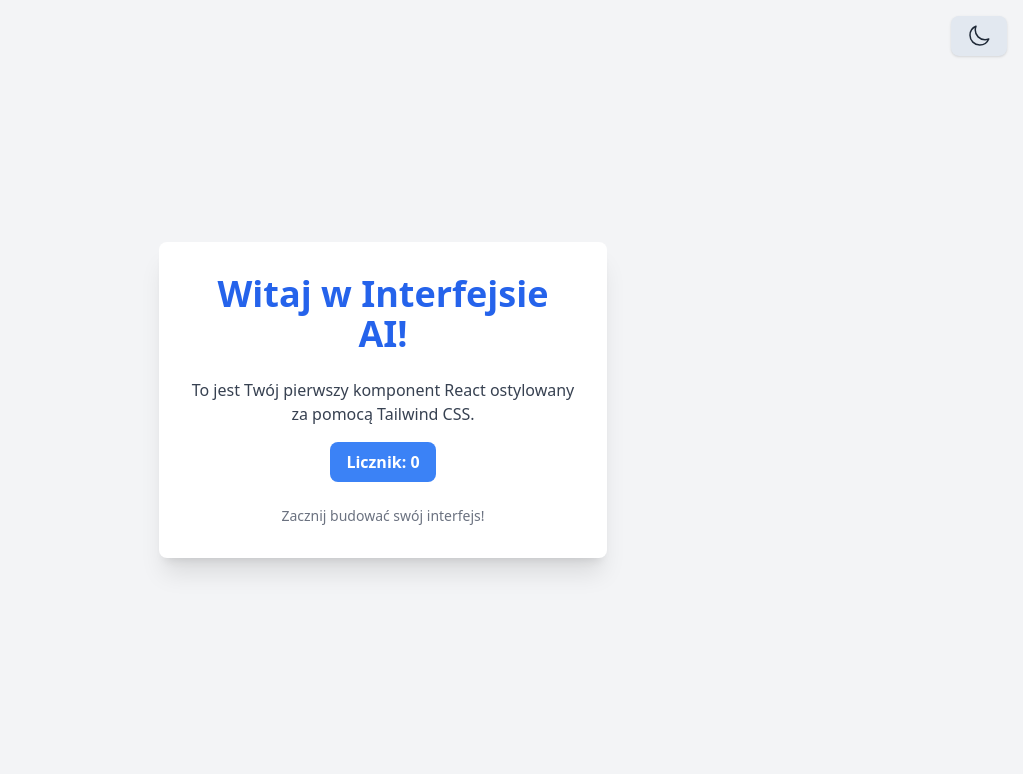
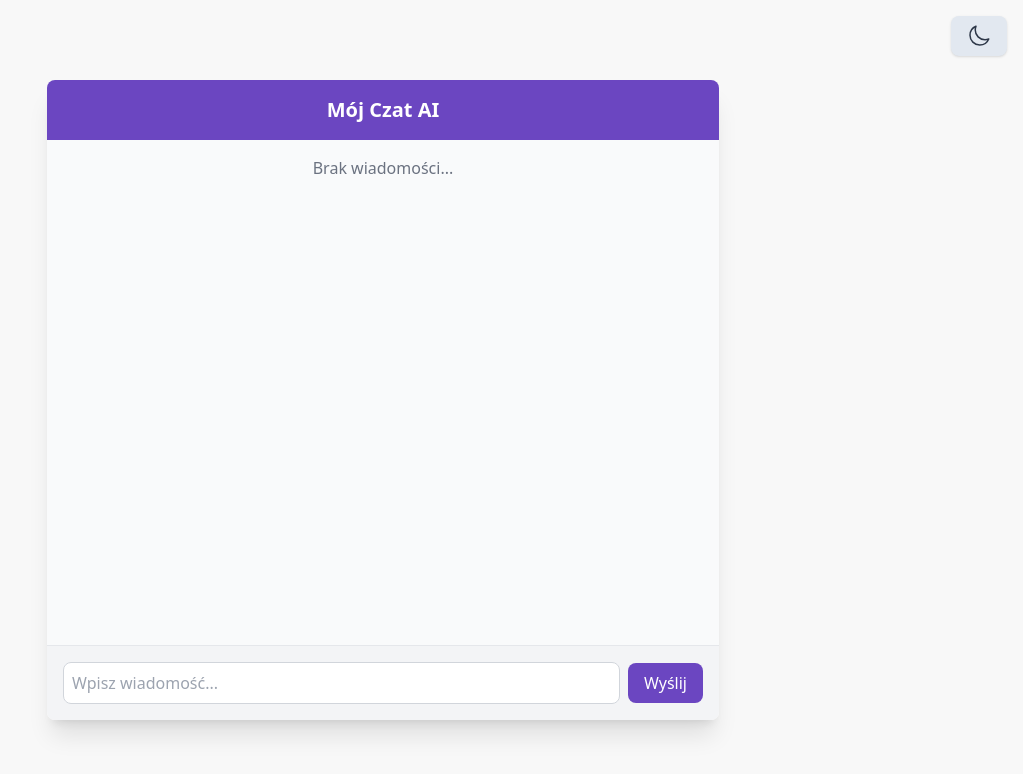
Before and after one commit to KaroleQ13Pl/Website, a React (Vite) app in the folder cryptogpt/: page / in a window 1280 px wide. Shown: the top 774 px of the page, without its empty margins (257-1280 px from the left). Built offline with nearby package versions, Linux system fonts and the light colour scheme.

Commit message:
feat: enhance chat interface and add custom colors in Tailwind CSS

```diff
--- a/cryptogpt/src/App.jsx
+++ b/cryptogpt/src/App.jsx
@@ -2,8 +2,6 @@
 import React, { useState, useEffect } from "react"; // Upewnij się, że useEffect jest zaimportowany
 
 function App() {
-  const [count, setCount] = useState(0); // Twój istniejący stan licznika
-
   // Stan do przechowywania aktualnego motywu ('light' lub 'dark')
   const [theme, setTheme] = useState(() => {
     // 1. Sprawdź, czy motyw jest zapisany w localStorage
@@ -41,17 +39,18 @@ function App() {
     localStorage.setItem("theme", theme);
   }, [theme]); // Ten efekt uruchomi się za każdym razem, gdy zmieni się stan 'theme'
 
+  // --- POCZĄTEK NOWEJ ZAWARTOŚCI DLA CZATU ---
+  // Na razie pusto, zaraz tu dodamy elementy czatu
+  // --- KONIEC NOWEJ ZAWARTOŚCI DLA CZATU ---
+
   return (
-    // Zastosuj style Tailwind reagujące na tryb ciemny
-    // Dodajemy `transition-colors` dla płynniejszej zmiany
-    <div className="min-h-screen bg-gray-100 dark:bg-slate-900 flex flex-col items-center justify-center p-4 transition-colors duration-300 ease-in-out">
-      {/* Przycisk do przełączania motywu */}
+    <div className="min-h-screen bg-custom-off-white dark:bg-custom-deep-blue flex flex-col items-center justify-center p-4 transition-colors duration-300 ease-in-out">
+      {/* Przycisk przełącznika motywu - zostawiamy */}
       <div className="absolute top-4 right-4">
         <button
           onClick={toggleTheme}
-          className="px-4 py-2 bg-slate-200 dark:bg-slate-700 text-gray-800 dark:text-gray-100 rounded-lg shadow hover:bg-slate-300 dark:hover:bg-slate-600 focus:outline-none focus:ring-2 focus:ring-blue-500 dark:focus:ring-blue-400 transition-all duration-150 ease-in-out"
+          className="px-4 py-2 bg-slate-200 dark:bg-slate-700 text-custom-dark-text dark:text-custom-light-text rounded-lg shadow hover:bg-slate-300 dark:hover:bg-slate-600 focus:outline-none focus:ring-2 ring-custom-vibrant-purple transition-all duration-150 ease-in-out"
         >
-          {/* Prosta ikonka lub tekst */}
           {theme === "light" ? (
             <svg
               xmlns="http://www.w3.org/2000/svg"
@@ -86,28 +85,37 @@ function App() {
         </button>
       </div>
 
-      <div className="bg-white dark:bg-slate-800 p-8 rounded-lg shadow-xl max-w-md w-full transition-colors duration-300 ease-in-out">
-        <h1 className="text-4xl font-bold text-blue-600 dark:text-blue-400 mb-6 text-center">
-          Witaj w Interfejsie AI!
-        </h1>
+      {/* >>> NOWA STRUKTURA CZATU ZASTĘPUJE POPRZEDNI DIV <<< */}
+      <div className="flex flex-col w-full max-w-2xl h-[80vh] bg-white dark:bg-slate-800 rounded-lg shadow-xl overflow-hidden transition-colors duration-300 ease-in-out">
+        {/* 1. Nagłówek czatu (opcjonalnie) */}
+        <header className="bg-custom-vibrant-purple text-white p-4 text-center">
+          <h1 className="text-xl font-semibold">Mój Czat AI</h1>
+        </header>
 
-        <p className="text-gray-700 dark:text-gray-300 mb-4 text-center">
-          To jest Twój pierwszy komponent React ostylowany za pomocą Tailwind
-          CSS.
-        </p>
-
-        <div className="text-center mb-6">
-          <button
-            onClick={() => setCount((count) => count + 1)}
-            className="bg-blue-500 hover:bg-blue-700 text-white font-bold py-2 px-4 rounded-lg transition-colors duration-150 ease-in-out"
-          >
-            Licznik: {count}
-          </button>
+        {/* 2. Obszar wyświetlania wiadomości */}
+        <div className="flex-grow p-4 space-y-4 overflow-y-auto bg-gray-50 dark:bg-slate-700">
+          {/* Wiadomości będą tutaj renderowane */}
+          <p className="text-center text-gray-500 dark:text-gray-400">
+            Brak wiadomości...
+          </p>
         </div>
 
-        <p className="text-sm text-gray-500 dark:text-gray-400 text-center">
-          Zacznij budować swój interfejs!
-        </p>
+        {/* 3. Formularz do wpisywania i wysyłania wiadomości */}
+        <form className="p-4 border-t border-gray-200 dark:border-slate-600 bg-gray-100 dark:bg-slate-800">
+          <div className="flex items-center space-x-2">
+            <input
+              type="text"
+              placeholder="Wpisz wiadomość..."
+              className="flex-grow p-2 border border-gray-300 dark:border-slate-500 rounded-lg focus:outline-none focus:ring-2 focus:ring-custom-vibrant-purple dark:bg-slate-700 dark:text-custom-light-text"
+            />
+            <button
+              type="submit"
+              className="px-4 py-2 bg-custom-vibrant-purple text-white rounded-lg hover:opacity-90 focus:outline-none focus:ring-2 focus:ring-custom-vibrant-purple"
+            >
+              Wyślij
+            </button>
+          </div>
+        </form>
       </div>
     </div>
   );
--- a/cryptogpt/tailwind.config.js
+++ b/cryptogpt/tailwind.config.js
@@ -6,7 +6,15 @@ export default {
     "./src/**/*.{js,ts,jsx,tsx}", // Skanuje wszystkie pliki .js, .ts, .jsx, .tsx w folderze src i jego podfolderach
   ],
   theme: {
-    extend: {},
+    extend: {
+      colors: {
+        "custom-off-white": "#F8F8F8", // Nazwa dla naszego jasnego tła
+        "custom-deep-blue": "#1A202C", // Nazwa dla naszego ciemnego tła
+        "custom-dark-text": "#2D3748", // Nazwa dla naszego ciemnego tekstu
+        "custom-light-text": "#E2E8F0", // Nazwa dla naszego jasnego tekstu
+        "custom-vibrant-purple": "#6B46C1", // Nazwa dla naszego koloru akcentu
+      },
+    },
   },
   plugins: [],
 };
```
